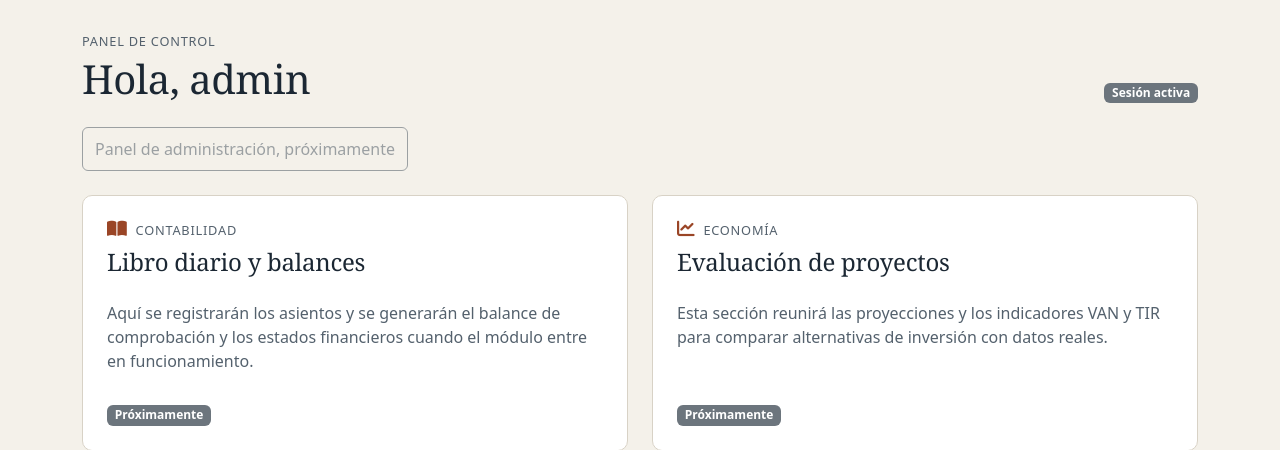
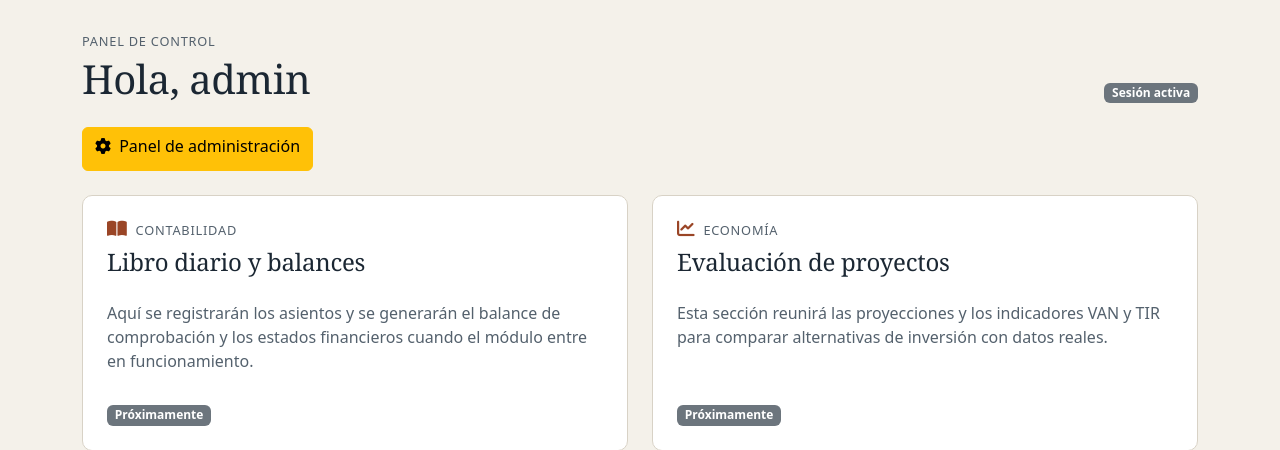
Before and after one commit to mau-dot/PROYECTO_TRI_FUERZA, a Laravel app: page / in a window 1280 px wide. Shown: the part 61-511 px from the top of the page. Run offline with Laravel 12, Linux system fonts and the light colour scheme; a user stored in the database is signed in; data comes from the database, SQL or seed files in the repository.

Commit message:
feat : habilitando link para el acceso al panel de administrador

```diff
--- a/www/proyecto-final/resources/views/home/index.blade.php
+++ b/www/proyecto-final/resources/views/home/index.blade.php
@@ -16,11 +16,9 @@
 
         @if (auth()->user()->is_admin)
             <div class="mb-4">
-                {{-- TODO: habilitar este acceso cuando el panel de administración esté implementado. --}}
-                <button type="button" class="btn btn-outline-secondary" disabled
-                        title="El panel se activará cuando el módulo esté listo">
-                    Panel de administración, próximamente
-                </button>
+                <a href="{{ route('filament.admin.pages.dashboard') }}" class="btn btn-warning">
+                    <i class="fa-solid fa-gear me-1"></i> Panel de administración
+                </a>
             </div>
         @endif
 
```
